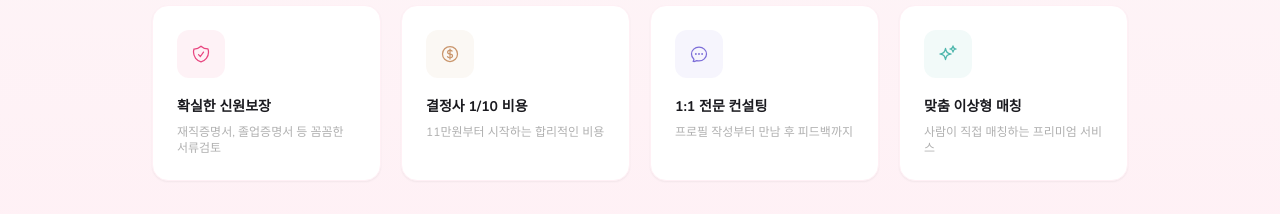
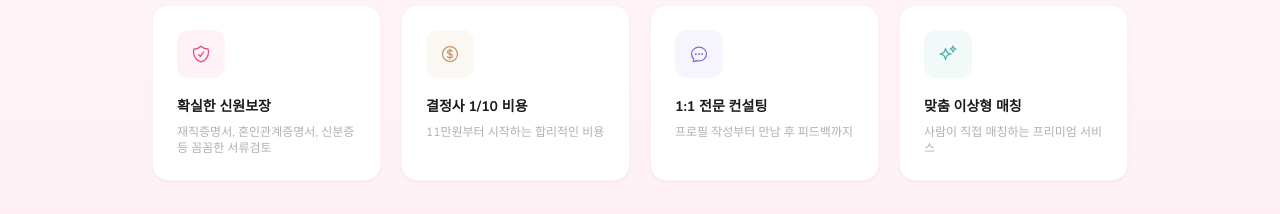
Before and after one commit to gustn0117/inyeon-lab, a Next.js app: page / in a window 1280 px wide. Shown: the part 2180-2394 px from the top of the page. Built offline with nearby package versions, Linux system fonts and the light colour scheme; a web font is replaced by a local one.

Commit message:
서류 목록 수정: 재직증명서, 혼인관계증명서, 신분증 등
Co-Authored-By: Claude Opus 4.6 (1M context) <noreply@anthropic.com>

```diff
--- a/src/app/page.tsx
+++ b/src/app/page.tsx
@@ -222,7 +222,7 @@ function AboutSection() {
 /* ═══ FEATURES ═══ */
 function FeaturesSection() {
   const features = [
-    { icon: I.shield, t: "확실한 신원보장", d: "재직증명서, 졸업증명서 등 꼼꼼한 서류검토", color: "#e8457f" },
+    { icon: I.shield, t: "확실한 신원보장", d: "재직증명서, 혼인관계증명서, 신분증 등 꼼꼼한 서류검토", color: "#e8457f" },
     { icon: I.currency, t: "결정사 1/10 비용", d: "11만원부터 시작하는 합리적인 비용", color: gd },
     { icon: I.chat, t: "1:1 전문 컨설팅", d: "프로필 작성부터 만남 후 피드백까지", color: "#7c6dd8" },
     { icon: I.sparkle, t: "맞춤 이상형 매칭", d: "사람이 직접 매칭하는 프리미엄 서비스", color: "#4db6ac" },
@@ -439,7 +439,7 @@ function FAQItem({ q, a }: { q: string; a: string }) {
 
 function FAQSection() {
   const fqs = [
-    { q: "어떤 서류를 제출해야 하나요?", a: "재직증명서, 졸업증명서 등을 기본으로 요청드립니다. 서류는 매칭 목적 외 절대 사용되지 않으며, 종료 후 안전하게 폐기됩니다." },
+    { q: "어떤 서류를 제출해야 하나요?", a: "재직증명서, 혼인관계증명서, 신분증 등을 기본으로 요청드립니다. 서류는 매칭 목적 외 절대 사용되지 않으며, 종료 후 안전하게 폐기됩니다." },
     { q: "매칭까지 얼마나 걸리나요?", a: "서류 확인 후 평균 48시간 이내에 첫 프로필을 제안합니다." },
     { q: "소개팅 앱과 뭐가 다른가요?", a: "앱은 사진으로만 판단하지만, 인연연구소는 서류 검증 + 전문 상담사의 성격·가치관 분석 기반 매칭입니다." },
     { q: "결혼을 전제로 해야 하나요?", a: "아닙니다. 가벼운 소개팅부터 진지한 만남까지, 목적에 맞춰 매칭해 드립니다." },
```
